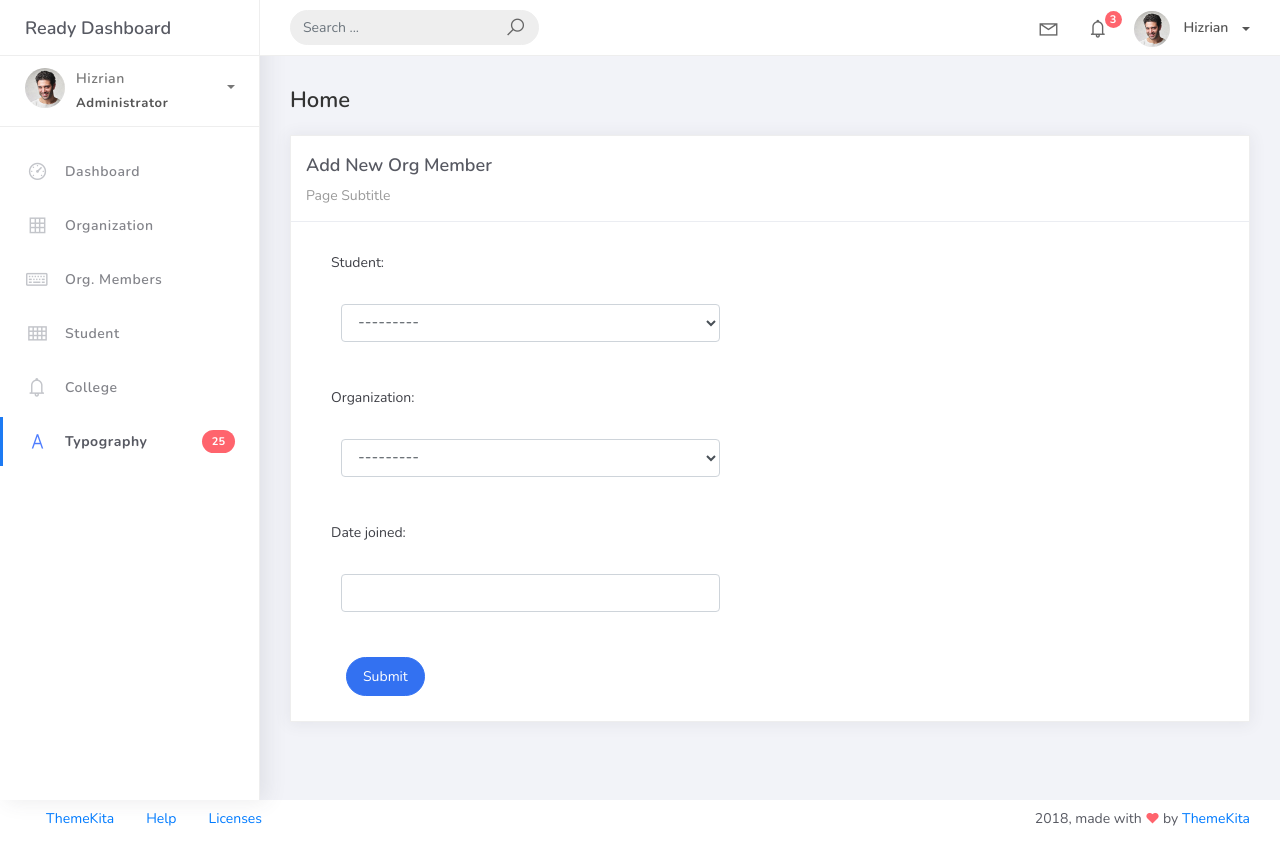
After one commit to clasarageth/PSUSphere, a Django app: page /orgmember_list/add in a window 1280 px wide. The commit adds this page. Run offline with Django 5.2, Linux system fonts and the light colour scheme; data that the repository does not hold is empty; some libraries are stand-ins or nearby versions.

Commit message:
Orgmember Create View

```diff
--- a/projectsite/projectsite/urls.py
+++ b/projectsite/projectsite/urls.py
@@ -16,7 +16,7 @@ Including another URLconf
 """
 from django.contrib import admin
 from django.urls import path
-from studentorg.views import HomePageView,OrganizationList, OrganizationCreateView, OrganizationUpdateView, OrganizationDeleteView, OrgMemberList
+from studentorg.views import HomePageView,OrganizationList, OrganizationCreateView, OrganizationUpdateView, OrganizationDeleteView, OrgMemberList, OrgMemberCreateView
 from studentorg import views
 
 urlpatterns = [
@@ -27,4 +27,5 @@ urlpatterns = [
     path('organization_list/<pk>',OrganizationUpdateView.as_view(), name='organization-update'),
     path('organization_list/<pk>/delete', OrganizationDeleteView.as_view(), name='organization-delete'),
     path('orgmember_list', OrgMemberList.as_view(), name='orgmember-list'),
+    path('orgmember_list/add', OrgMemberCreateView.as_view(), name='orgmember-add'),
 ]
--- a/projectsite/studentorg/views.py
+++ b/projectsite/studentorg/views.py
@@ -6,6 +6,7 @@ from django.views.generic.edit import CreateView, UpdateView, DeleteView
 from studentorg.models import Organization
 from studentorg.models import OrgMember
 from studentorg.forms import OrganizationForm
+from studentorg.forms import OrgMemberForm
 from django.urls import reverse_lazy
 
 class HomePageView(ListView):
@@ -41,3 +42,9 @@ class OrgMemberList(ListView):
     context_object_name = 'orgmember'
     template_name = 'orgmember_list.html'
     paginate_by = 5
+
+class OrgMemberCreateView(CreateView):
+    model = OrgMember
+    form_class = OrgMemberForm
+    template_name = 'orgmember_form.html'
+    success_url = reverse_lazy('orgmember-list')
--- /dev/null
+++ b/projectsite/templates/orgmember_form.html
@@ -0,0 +1,44 @@
+{% extends 'base.html' %}
+{% load static %}
+
+{% block content %}
+<div class="content">
+    <div class="container-fluid">
+        <h4 class="page-title">Home</h4>
+
+        <div class="row">
+            <div class="col-md-12">
+                <div class="card">
+                    <div class="card-header">
+                        <div class="card-title">
+                            {% if object %}
+                                Update Org Member
+                            {% else %}
+                                Add New Org Member
+                            {% endif %}
+                        </div>
+                        <div class="card-category">Page Subtitle</div>
+                    </div>
+
+                    <div class="col-md-6">
+                        <div class="card-body">
+                            <form action="" method="post" novalidate>
+                                {% csrf_token %}
+                                {% include 'includes/form.html' %}
+
+                                <div class="form-group">
+                                    <div class="col-md-12 col-sm-3">
+                                        <button type="submit" class="btn btn-primary btn-rounded">Submit</button>
+                                    </div>
+                                </div>
+                            </form>
+                        </div>
+                    </div>
+
+                </div>
+            </div>
+        </div>
+
+    </div>
+</div>
+{% endblock %}
--- a/projectsite/templates/orgmember_list.html
+++ b/projectsite/templates/orgmember_list.html
@@ -30,6 +30,7 @@
 
                         <div class="col-md-6">
                             <div class="pull-right">
+                                <a href="{% url 'orgmember-add' %}" class="btn btn-success btn-rounded">Add Org Member</a>
                             </div>
                         </div>
                     </div>
```
